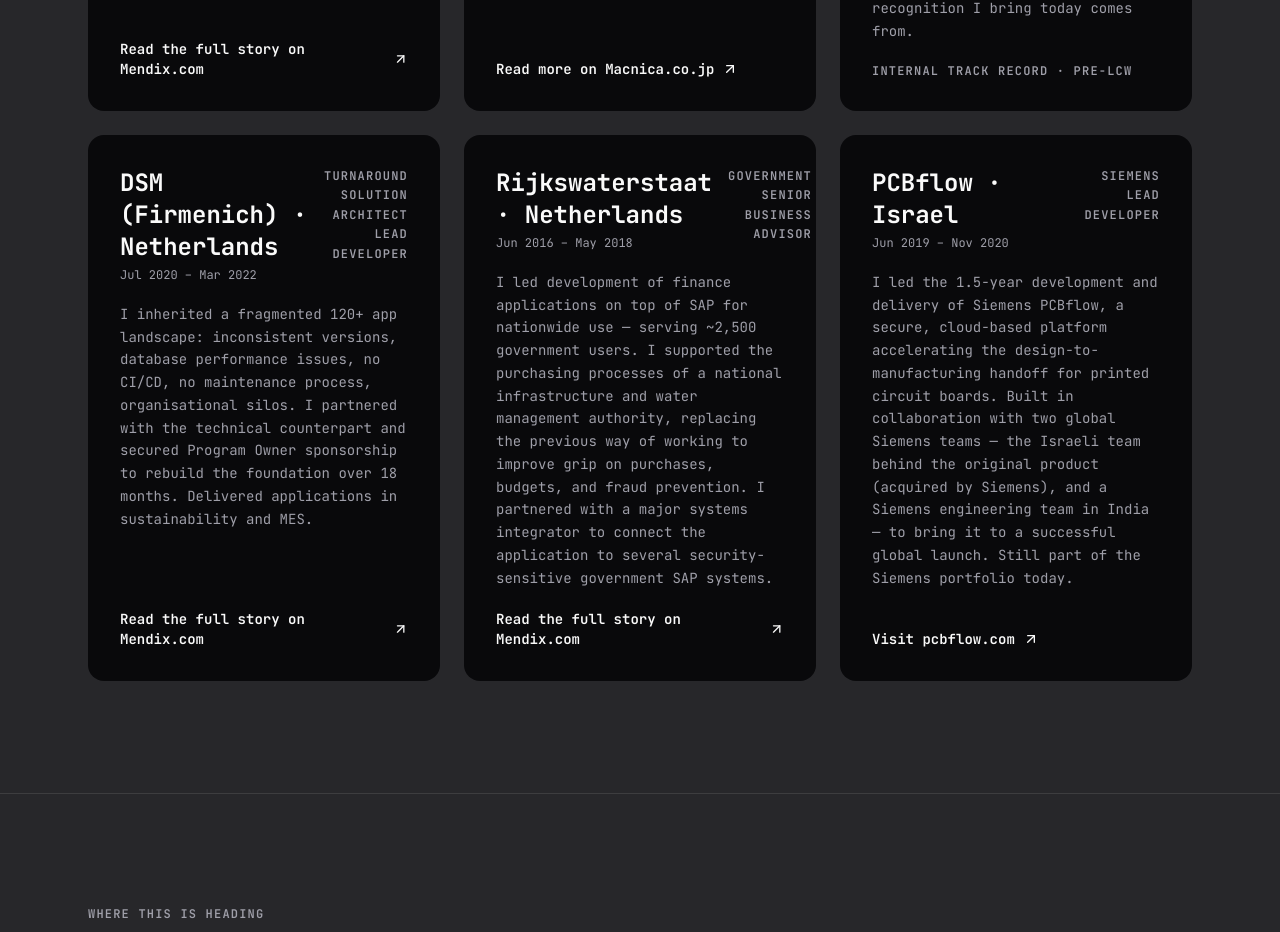
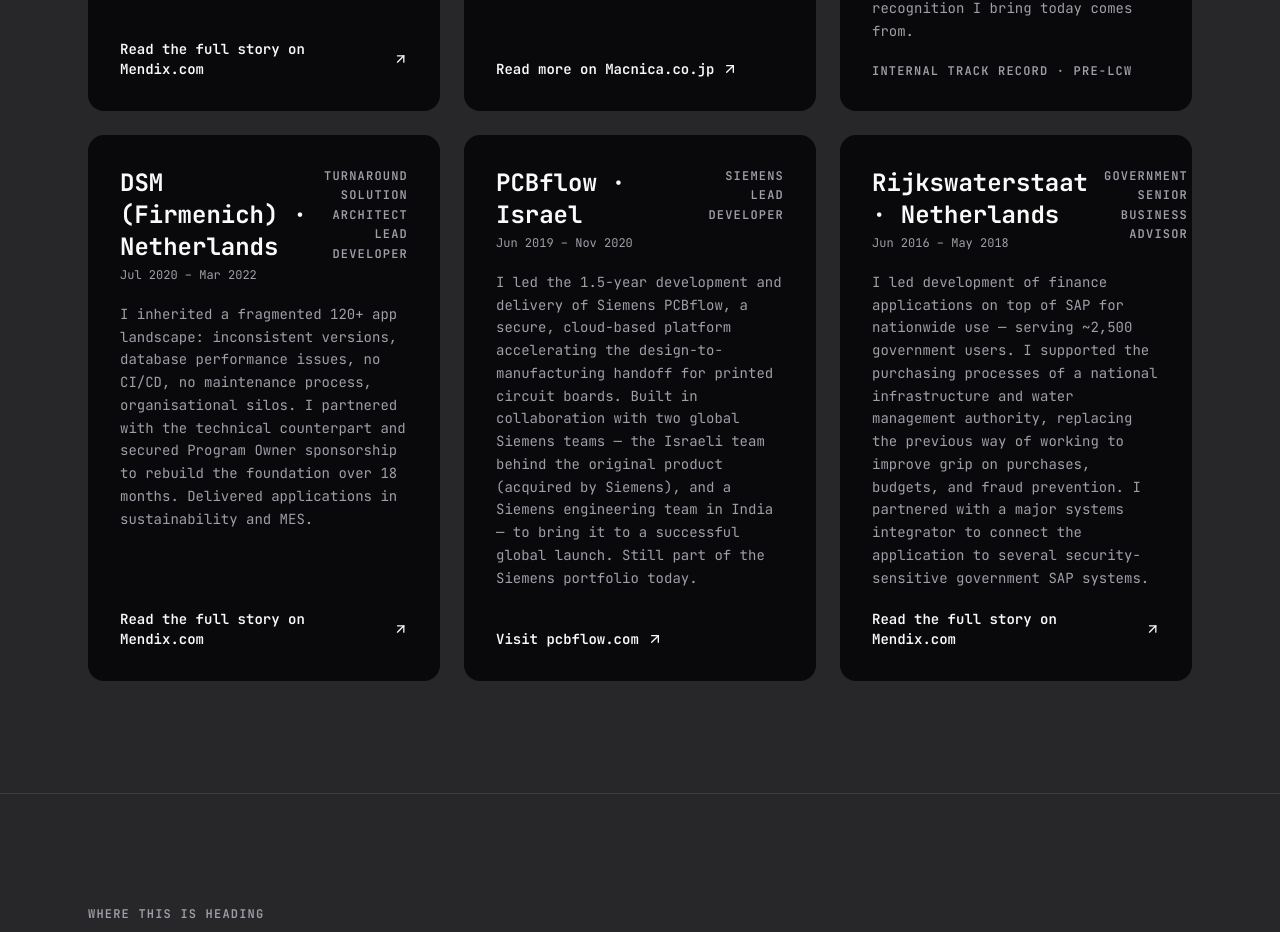
Before and after one commit to lowcodeworks-dev/lcw-website, a Next.js app: page /en in a window 1280 px wide. Shown: the part 2571-3503 px from the top of the page. Built offline with nearby package versions, Linux system fonts and the light colour scheme.

Commit message:
fix: reorder DSM/PCBflow/Rijkswaterstaat cards chronologically
Swap PCBflow (Jun 2019 – Nov 2020) and Rijkswaterstaat (Jun 2016 – May 2018)
so the row reads newest-to-oldest, matching the rest of the track record grid.

```diff
--- a/components/sections/social-proof.tsx
+++ b/components/sections/social-proof.tsx
@@ -50,8 +50,8 @@
   'https://www.macnica.co.jp/en/business/ai_iot/news/2021/136600/',
   null,
   'https://www.mendix.com/customer-stories/accelerate-app-delivery-at-scale-with-mendix-and-aws/',
+  'https://www.pcbflow.com',
   'https://www.mendix.com/customer-stories/rijkswaterstaat/',
-  'https://www.pcbflow.com',
 ]
 
 export function SocialProof() {
--- a/messages/en.json
+++ b/messages/en.json
@@ -150,16 +150,16 @@
     "case4_tag": "Turnaround · Solution Architect · Lead Developer",
     "case4_desc": "I inherited a fragmented 120+ app landscape: inconsistent versions, database performance issues, no CI/CD, no maintenance process, organisational silos. I partnered with the technical counterpart and secured Program Owner sponsorship to rebuild the foundation over 18 months. Delivered applications in sustainability and MES.",
     "case4_cta": "Read the full story on Mendix.com",
-    "case5_company": "Rijkswaterstaat · Netherlands",
-    "case5_period": "Jun 2016 – May 2018",
-    "case5_tag": "Government · Senior Business Advisor",
-    "case5_desc": "I led development of finance applications on top of SAP for nationwide use — serving ~2,500 government users. I supported the purchasing processes of a national infrastructure and water management authority, replacing the previous way of working to improve grip on purchases, budgets, and fraud prevention. I partnered with a major systems integrator to connect the application to several security-sensitive government SAP systems.",
-    "case5_cta": "Read the full story on Mendix.com",
-    "case6_company": "PCBflow · Israel",
-    "case6_period": "Jun 2019 – Nov 2020",
-    "case6_tag": "Siemens · Lead Developer",
-    "case6_desc": "I led the 1.5-year development and delivery of Siemens PCBflow, a secure, cloud-based platform accelerating the design-to-manufacturing handoff for printed circuit boards. Built in collaboration with two global Siemens teams — the Israeli team behind the original product (acquired by Siemens), and a Siemens engineering team in India — to bring it to a successful global launch. Still part of the Siemens portfolio today.",
-    "case6_cta": "Visit pcbflow.com"
+    "case5_company": "PCBflow · Israel",
+    "case5_period": "Jun 2019 – Nov 2020",
+    "case5_tag": "Siemens · Lead Developer",
+    "case5_desc": "I led the 1.5-year development and delivery of Siemens PCBflow, a secure, cloud-based platform accelerating the design-to-manufacturing handoff for printed circuit boards. Built in collaboration with two global Siemens teams — the Israeli team behind the original product (acquired by Siemens), and a Siemens engineering team in India — to bring it to a successful global launch. Still part of the Siemens portfolio today.",
+    "case5_cta": "Visit pcbflow.com",
+    "case6_company": "Rijkswaterstaat · Netherlands",
+    "case6_period": "Jun 2016 – May 2018",
+    "case6_tag": "Government · Senior Business Advisor",
+    "case6_desc": "I led development of finance applications on top of SAP for nationwide use — serving ~2,500 government users. I supported the purchasing processes of a national infrastructure and water management authority, replacing the previous way of working to improve grip on purchases, budgets, and fraud prevention. I partnered with a major systems integrator to connect the application to several security-sensitive government SAP systems.",
+    "case6_cta": "Read the full story on Mendix.com"
   },
   "footer": {
     "tagline": "Enterprise digital transformation for the teams that need it.",
--- a/messages/ja.json
+++ b/messages/ja.json
@@ -150,16 +150,16 @@
     "case4_tag": "ターンアラウンド · ソリューションアーキテクト · リード開発者",
     "case4_desc": "120以上の分散したアプリ環境を引き継ぎました：バージョンの不整合、データベースのパフォーマンス問題、CI/CDの欠如、保守プロセスの欠如、組織間のサイロ化。技術カウンターパートと連携し、プログラムオーナーのスポンサーシップを確保して、18ヶ月かけて基盤を再構築しました。サステナビリティおよびMES領域のアプリケーションを提供しました。",
     "case4_cta": "Mendix.comで全文を読む",
-    "case5_company": "Rijkswaterstaat · オランダ",
-    "case5_period": "Jun 2016 – May 2018",
-    "case5_tag": "政府 · シニアビジネスアドバイザー",
-    "case5_desc": "SAP上の財務アプリケーション開発を主導し、全国規模で約2,500名の政府ユーザーに提供しました。国家インフラ・水管理機関の購買プロセスを支援し、購買・予算・不正防止に関する管理を強化するため、従来の業務方式を刷新しました。大手システムインテグレーターと連携し、セキュリティが重要な複数の政府SAPシステムとアプリケーションを接続しました。",
-    "case5_cta": "Mendix.comで全文を読む",
-    "case6_company": "PCBflow · イスラエル",
-    "case6_period": "Jun 2019 – Nov 2020",
-    "case6_tag": "シーメンス · リード開発者",
-    "case6_desc": "SiemensのPCBflowの1.5年にわたる開発とデリバリーを主導しました。PCBflowは、プリント基板（PCB）の設計から製造への引き継ぎを加速する、安全なクラウドベースのプラットフォームです。元の製品を開発したイスラエルのチーム（Siemensが買収）と、インドのSiemensエンジニアリングチームという2つのグローバルSiemensチームと協力し、成功裏にグローバルローンチへと導きました。現在もSiemensのポートフォリオの一部として存続しています。",
-    "case6_cta": "pcbflow.comを見る"
+    "case5_company": "PCBflow · イスラエル",
+    "case5_period": "Jun 2019 – Nov 2020",
+    "case5_tag": "シーメンス · リード開発者",
+    "case5_desc": "SiemensのPCBflowの1.5年にわたる開発とデリバリーを主導しました。PCBflowは、プリント基板（PCB）の設計から製造への引き継ぎを加速する、安全なクラウドベースのプラットフォームです。元の製品を開発したイスラエルのチーム（Siemensが買収）と、インドのSiemensエンジニアリングチームという2つのグローバルSiemensチームと協力し、成功裏にグローバルローンチへと導きました。現在もSiemensのポートフォリオの一部として存続しています。",
+    "case5_cta": "pcbflow.comを見る",
+    "case6_company": "Rijkswaterstaat · オランダ",
+    "case6_period": "Jun 2016 – May 2018",
+    "case6_tag": "政府 · シニアビジネスアドバイザー",
+    "case6_desc": "SAP上の財務アプリケーション開発を主導し、全国規模で約2,500名の政府ユーザーに提供しました。国家インフラ・水管理機関の購買プロセスを支援し、購買・予算・不正防止に関する管理を強化するため、従来の業務方式を刷新しました。大手システムインテグレーターと連携し、セキュリティが重要な複数の政府SAPシステムとアプリケーションを接続しました。",
+    "case6_cta": "Mendix.comで全文を読む"
   },
   "footer": {
     "tagline": "それを必要とするチームのためのエンタープライズ・デジタルトランスフォーメーション。",
--- a/messages/ko.json
+++ b/messages/ko.json
@@ -150,16 +150,16 @@
     "case4_tag": "턴어라운드 · 솔루션 아키텍트 · 리드 개발자",
     "case4_desc": "120개 이상의 분산된 앱 환경을 물려받았습니다: 버전 불일치, 데이터베이스 성능 문제, CI/CD 부재, 유지보수 프로세스 부재, 조직 간 사일로. 기술 카운터파트와 협력하고 프로그램 오너의 스폰서십을 확보해 18개월에 걸쳐 기반을 재구축했습니다. 지속가능성(Sustainability) 및 MES 영역의 애플리케이션을 딜리버리했습니다.",
     "case4_cta": "Mendix.com에서 전체 사례 읽기",
-    "case5_company": "Rijkswaterstaat · 네덜란드",
-    "case5_period": "Jun 2016 – May 2018",
-    "case5_tag": "정부 · 시니어 비즈니스 어드바이저",
-    "case5_desc": "SAP 기반의 재무 애플리케이션 개발을 주도하여 전국 단위로 약 2,500명의 정부 사용자에게 제공했습니다. 국가 인프라 및 수자원 관리 기관의 구매 프로세스를 지원하며, 구매·예산·부정 방지에 대한 통제력을 높이기 위해 기존 업무 방식을 대체했습니다. 주요 시스템 통합사와 협력하여 보안이 중요한 여러 정부 SAP 시스템과 애플리케이션을 연동했습니다.",
-    "case5_cta": "Mendix.com에서 전체 사례 읽기",
-    "case6_company": "PCBflow · 이스라엘",
-    "case6_period": "Jun 2019 – Nov 2020",
-    "case6_tag": "지멘스 · 리드 개발자",
-    "case6_desc": "지멘스 PCBflow의 1.5년에 걸친 개발과 딜리버리를 주도했습니다. PCBflow는 인쇄 회로 기판(PCB)의 설계-제조 이관을 가속화하는 안전한 클라우드 기반 플랫폼입니다. 원제품을 개발한 이스라엘 팀(지멘스가 인수)과 인도의 지멘스 엔지니어링 팀, 두 글로벌 지멘스 팀과 협업하여 성공적인 글로벌 출시를 이끌었습니다. 오늘날에도 지멘스 포트폴리오의 일부로 남아 있습니다.",
-    "case6_cta": "pcbflow.com 방문하기"
+    "case5_company": "PCBflow · 이스라엘",
+    "case5_period": "Jun 2019 – Nov 2020",
+    "case5_tag": "지멘스 · 리드 개발자",
+    "case5_desc": "지멘스 PCBflow의 1.5년에 걸친 개발과 딜리버리를 주도했습니다. PCBflow는 인쇄 회로 기판(PCB)의 설계-제조 이관을 가속화하는 안전한 클라우드 기반 플랫폼입니다. 원제품을 개발한 이스라엘 팀(지멘스가 인수)과 인도의 지멘스 엔지니어링 팀, 두 글로벌 지멘스 팀과 협업하여 성공적인 글로벌 출시를 이끌었습니다. 오늘날에도 지멘스 포트폴리오의 일부로 남아 있습니다.",
+    "case5_cta": "pcbflow.com 방문하기",
+    "case6_company": "Rijkswaterstaat · 네덜란드",
+    "case6_period": "Jun 2016 – May 2018",
+    "case6_tag": "정부 · 시니어 비즈니스 어드바이저",
+    "case6_desc": "SAP 기반의 재무 애플리케이션 개발을 주도하여 전국 단위로 약 2,500명의 정부 사용자에게 제공했습니다. 국가 인프라 및 수자원 관리 기관의 구매 프로세스를 지원하며, 구매·예산·부정 방지에 대한 통제력을 높이기 위해 기존 업무 방식을 대체했습니다. 주요 시스템 통합사와 협력하여 보안이 중요한 여러 정부 SAP 시스템과 애플리케이션을 연동했습니다.",
+    "case6_cta": "Mendix.com에서 전체 사례 읽기"
   },
   "footer": {
     "tagline": "필요한 팀을 위한 엔터프라이즈 디지털 전환.",
```
